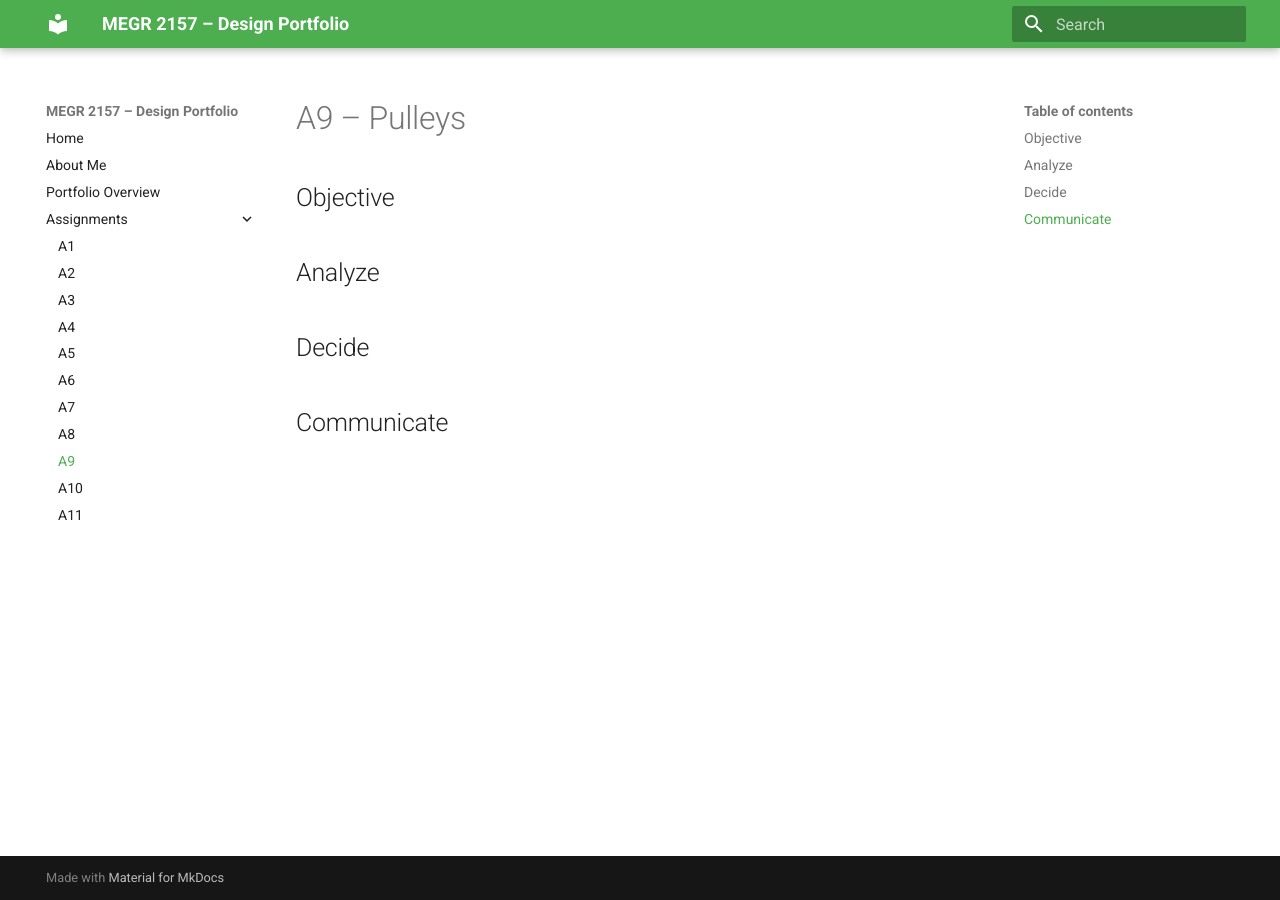
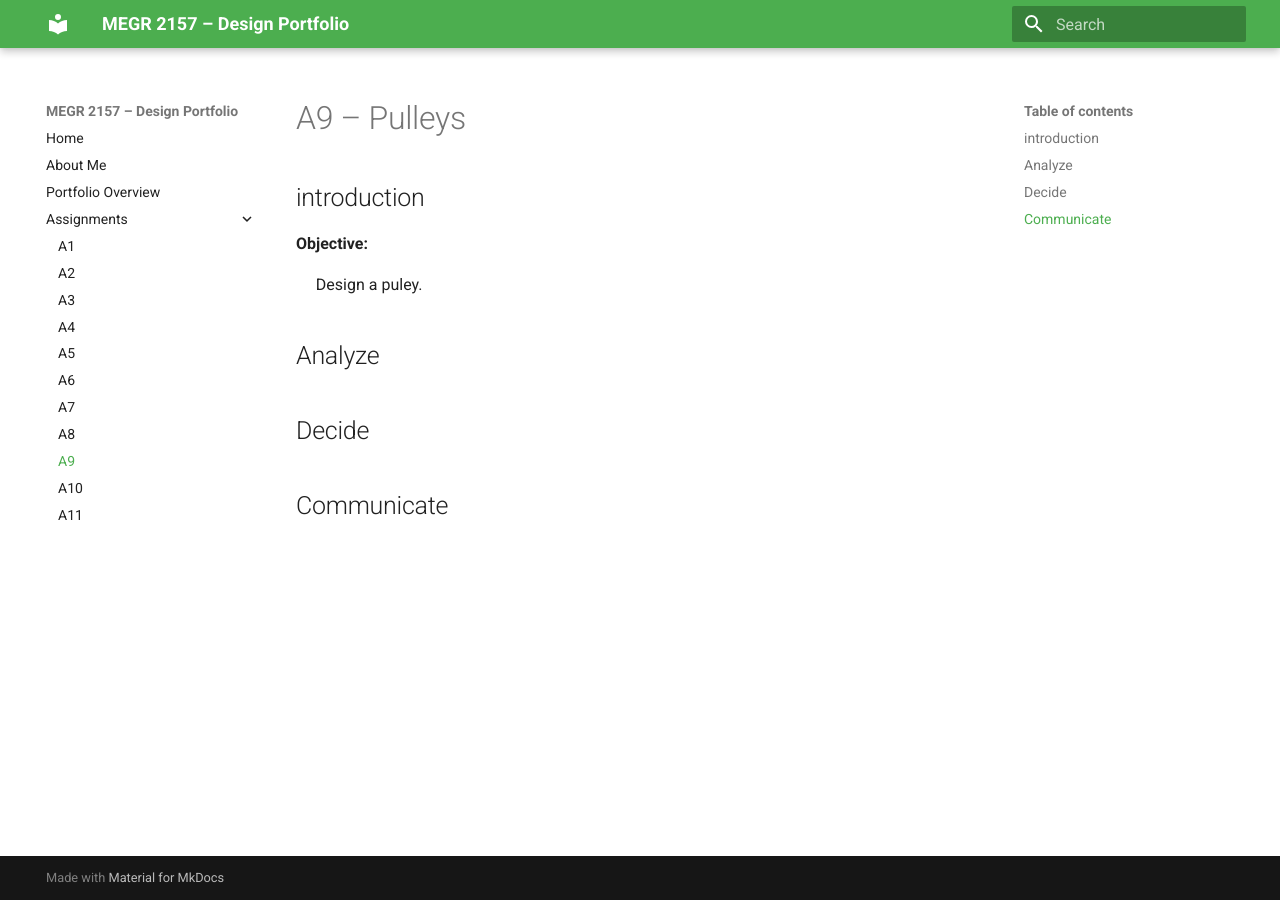
Before and after one commit to abatisti/megr2157-portfolio, an MkDocs documentation site: the page built from docs/assignments/A09/index.md, in a window 1280 px wide. Built offline with MkDocs 1.6.1 and Material for MkDocs 9.7.7, drawn with Linux system fonts in a browser that asks for light colours.

Commit message:
Update index.md

```diff
--- a/docs/assignments/A09/index.md
+++ b/docs/assignments/A09/index.md
@@ -1,6 +1,12 @@
 # A9 – Pulleys
 
-## Objective
+## introduction
+
+**Objective:**
+
+&nbsp;&nbsp;&nbsp;&nbsp;  Design a puley.
+
+
 
 
 ## Analyze
```
